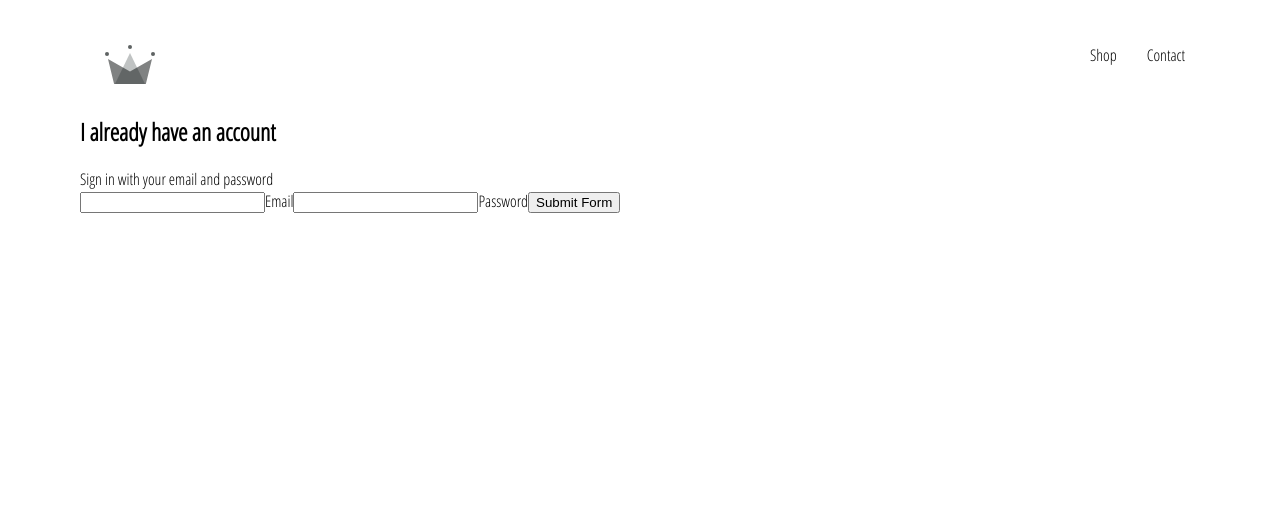
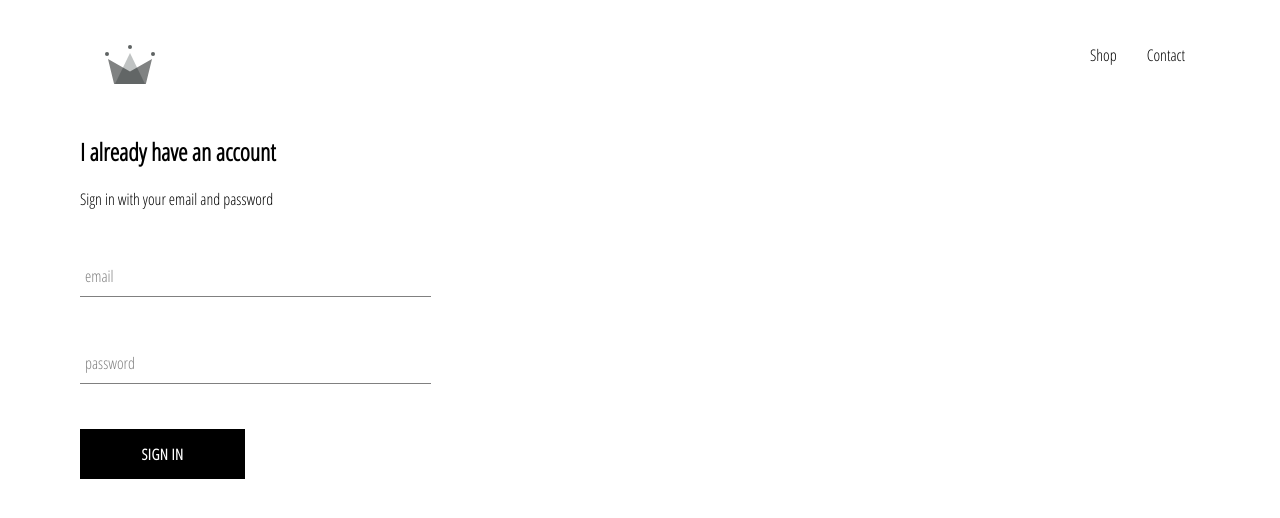
Before and after one commit to taeboki/ecomproject, a React (Create React App) app in the folder crwn-clothing/: page /signin in a window 1280 px wide. Shown: the top 518 px of the page. Built offline with nearby package versions, Linux system fonts and the light colour scheme.

Commit message:
Finished sign in page

```diff
--- /dev/null
+++ b/crwn-clothing/src/components/custom-button/custom-button.component.jsx
@@ -0,0 +1,10 @@
+import React from 'react';
+import './custom-button.styles.scss';
+
+const CustomButton = ({ children, ...otherProps }) => (
+    <button className='custom-button' {...otherProps}>
+        {children}
+    </button>
+)
+
+export default CustomButton;
--- /dev/null
+++ b/crwn-clothing/src/components/custom-button/custom-button.styles.scss
@@ -0,0 +1,22 @@
+.custom-button {
+  min-width: 165px;
+  width: auto;
+  height: 50px;
+  letter-spacing: 0.5px;
+  line-height: 50px;
+  padding: 0 35px 0 35px;
+  font-size: 15px;
+  background-color: black;
+  color: white;
+  text-transform: uppercase;
+  font-family: "Open Sans Condensed";
+  font-weight: bolder;
+  border: none;
+  cursor: pointer;
+
+  &:hover {
+    background-color: white;
+    color: black;
+    border: 1px solid black;
+  }
+}
--- /dev/null
+++ b/crwn-clothing/src/components/form-input/form-input.component.jsx
@@ -0,0 +1,18 @@
+import React from 'react';
+import './form-input.styles.scss';
+
+
+const FormInput = ({ handleChange, label, ...otherProps }) => (
+    <div className="group">
+        <input className="form-input" onChange={handleChange} {...otherProps} />
+        {
+            label ?
+                (<label className={`${otherProps.value.length ? 'shrink' : ''} form-input-label`}>
+                    {label}
+                </label>)
+                : null
+        }
+    </div>
+)
+
+export default FormInput
--- /dev/null
+++ b/crwn-clothing/src/components/form-input/form-input.styles.scss
@@ -0,0 +1,54 @@
+$sub-color: grey;
+$main-color: black;
+
+@mixin shrinkLabel {
+  top: -14px;
+  font-size: 12px;
+  color: $main-color;
+}
+
+.group {
+  position: relative;
+  margin: 45px 0;
+
+  .form-input {
+    background: none;
+    background-color: white;
+    color: $sub-color;
+    font-size: 18px;
+    padding: 10px 10px 10px 5px;
+    display: block;
+    width: 100%;
+    border: none;
+    border-radius: 0;
+    border-bottom: 1px solid $sub-color;
+    margin: 25px 0;
+
+    &:focus {
+      outline: none;
+    }
+
+    &:focus ~ .form-input-label {
+      @include shrinkLabel();
+    }
+  }
+
+  input[type="password"] {
+    letter-spacing: 0.3em;
+  }
+
+  .form-input-label {
+    color: $sub-color;
+    font-size: 16px;
+    font-weight: normal;
+    position: absolute;
+    pointer-events: none;
+    left: 5px;
+    top: 10px;
+    transition: 300ms ease all;
+
+    &.shrink {
+      @include shrinkLabel();
+    }
+  }
+}
--- a/crwn-clothing/src/components/sign-in/sign-in.component.jsx
+++ b/crwn-clothing/src/components/sign-in/sign-in.component.jsx
@@ -1,5 +1,7 @@
 import React from 'react';
 import './sign-in.styles.scss';
+import CustomButton from '../custom-button/custom-button.component';
+import FormInput from '../form-input/form-input.component';
 
 class SignIn extends React.Component {
     constructor(props) {
@@ -28,12 +30,13 @@
                 <span>Sign in with your email and password</span>
 
                 <form onSubmit={this.handleSubmit}>
-                    <input name="email" type="email" value={this.state.email} onChange={this.handleChange} required></input>
-                    <label>Email</label>
-                    <input name="password" type="password" value={this.state.password} onChange={this.handleChange} required></input>
-                    <label>Password</label>
 
-                    <input type="submit" value="Submit Form" />
+                    <FormInput name="email" type="email" value={this.state.email} handleChange={this.handleChange} label="email" required></FormInput>
+
+                    <FormInput name="password" type="password" value={this.state.password} handleChange={this.handleChange} label="password" required></FormInput>
+
+
+                    <CustomButton type="submit">Sign In</CustomButton>
                 </form>
             </div>
         );
--- a/crwn-clothing/src/components/sign-in/sign-in.styles.scss
+++ b/crwn-clothing/src/components/sign-in/sign-in.styles.scss
@@ -0,0 +1,9 @@
+.sign-in {
+  width: 30%;
+  display: flex;
+  flex-direction: column;
+
+  .title {
+    margin: 10px 0;
+  }
+}
--- a/crwn-clothing/src/pages/sign-in-and-sign-out/sign-in-and-sign-out.component.jsx
+++ b/crwn-clothing/src/pages/sign-in-and-sign-out/sign-in-and-sign-out.component.jsx
@@ -3,7 +3,9 @@
 import './sign-in-and-sign-out.styles.scss';
 
 const SignInAndSignUpPage = () => (
-    <div className='sign-in-and-sign-up'><SignIn /></div>
+    <div className='sign-in-and-sign-up'>
+        <SignIn />
+    </div>
 
 )
 
```
